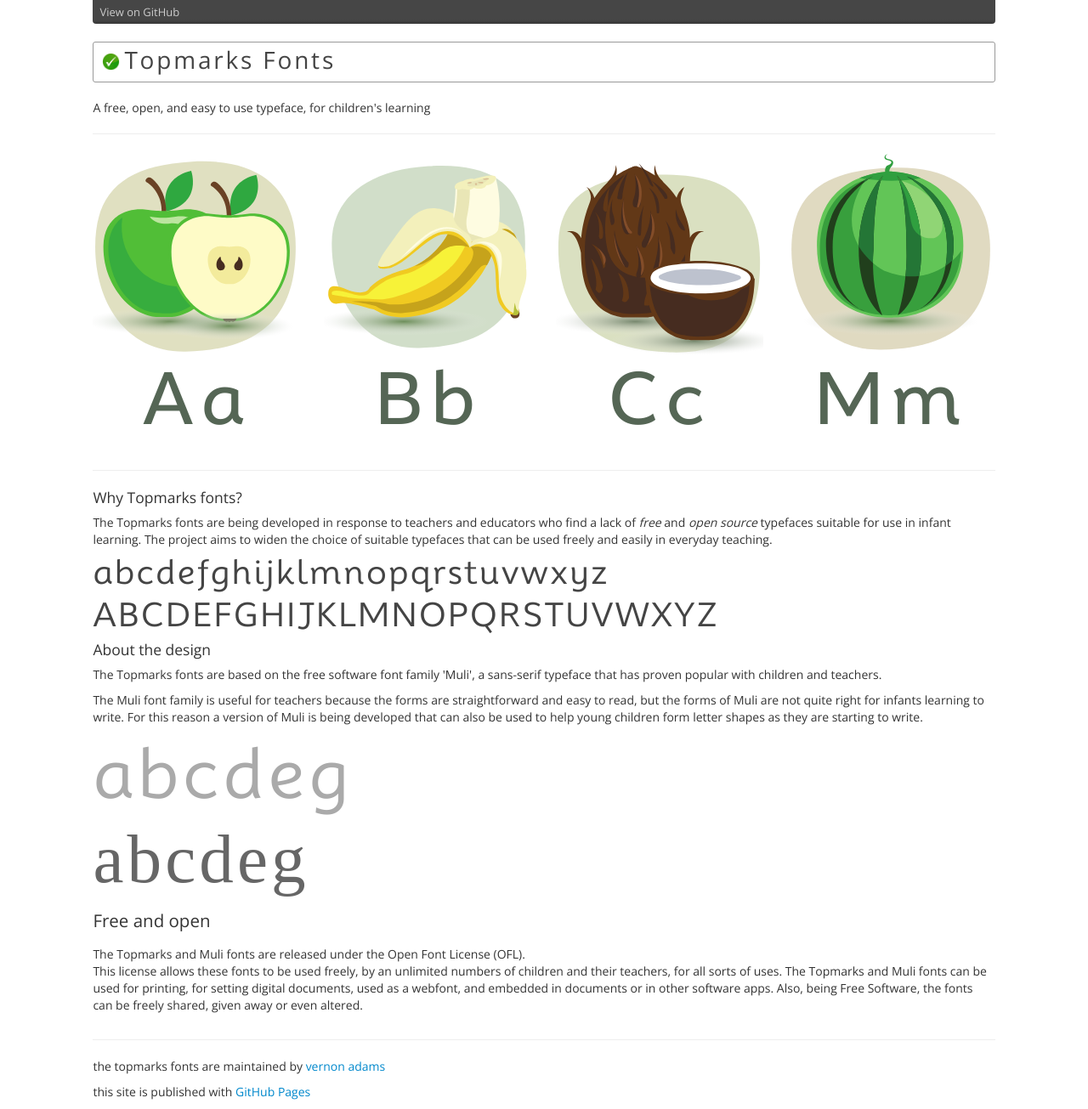
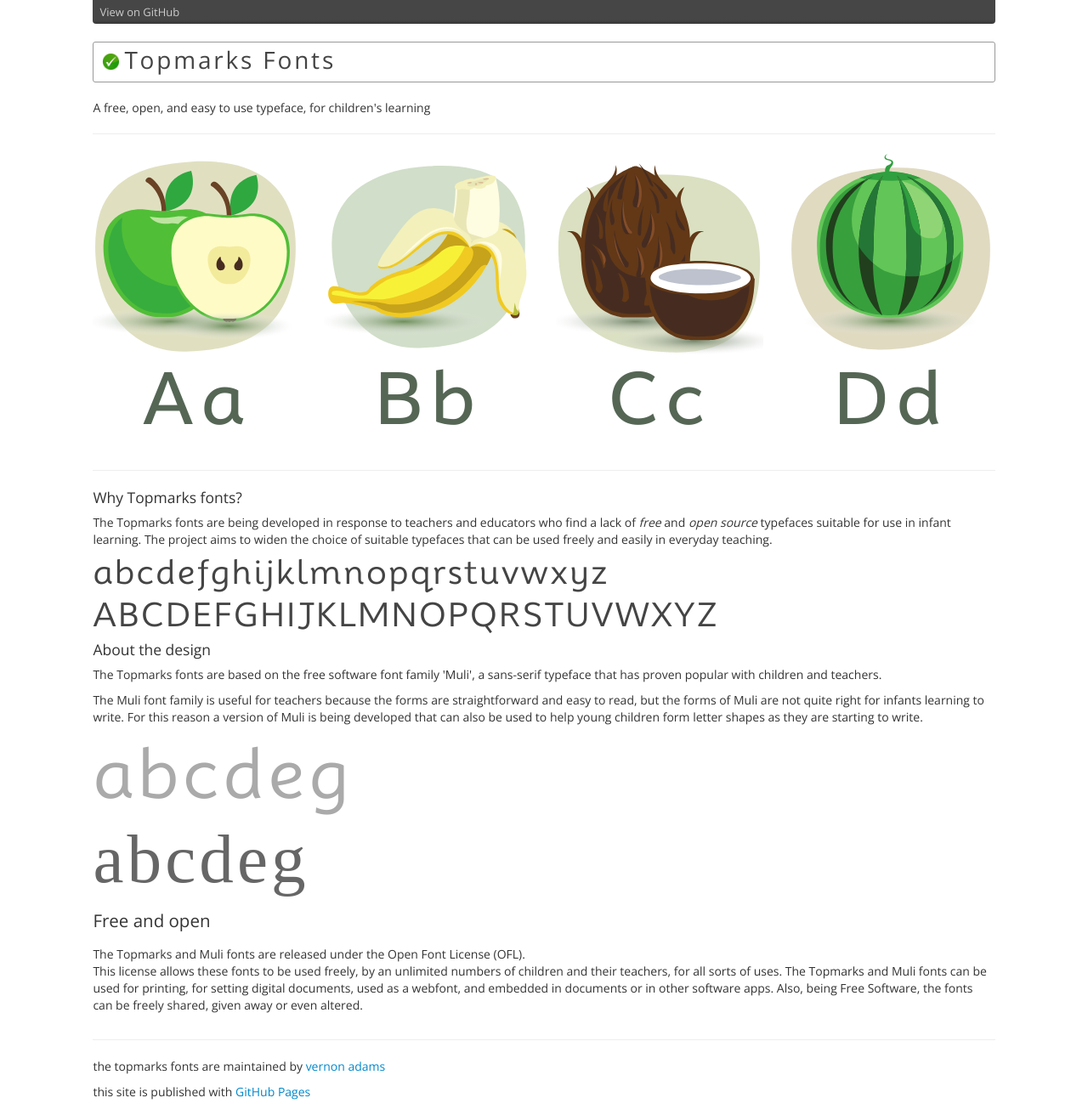
Before and after one commit to vernnobile/topmarks, a Jekyll site: the page built from index.html, in a window 1280 px wide. Shown: the whole page at 85% size. Built offline with Jekyll 4.4.1, drawn with Linux system fonts in a browser that asks for light colours; some web fonts are replaced.

Commit message:
Update content.html

```diff
--- a/_includes/content.html
+++ b/_includes/content.html
@@ -12,7 +12,7 @@
           <p style="color:#556655;font-family:'topmarksregular';font-size:5.8em;line-height:1.2em;letter-spacing:0.1em;">Cc</p>
         </div>
          <div class="span3 nailCenter"> <img alt="one" src="images/melon.svg" width="300px">
-          <p style="color:#556655;font-family:'topmarksregular';font-size:5.8em;line-height:1.2em;letter-spacing:0.1em;">Mm</p>
+          <p style="color:#556655;font-family:'topmarksregular';font-size:5.8em;line-height:1.2em;letter-spacing:0.1em;">Dd</p>
         </div>
         </div>
         <hr>
```
